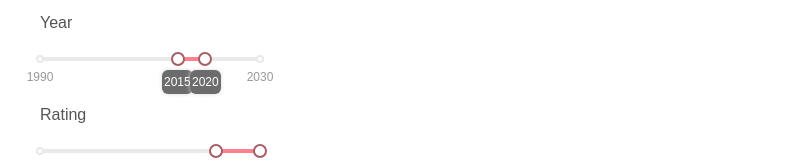
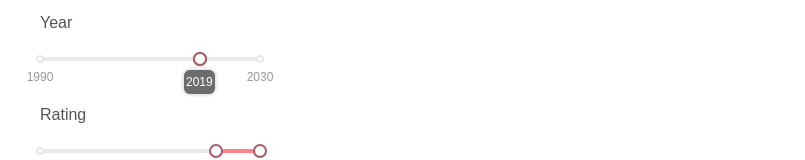
Before and after one commit to SacuL/Trending-Movies, a React (Create React App) app: page / in a window 1280 px wide. Shown: the part 223-383 px from the top of the page, without its empty margins (0-805 px from the left). Built offline with nearby package versions, Linux system fonts and the light colour scheme; no server answers.

Commit message:
Set default year to current year

```diff
--- a/src/main/Main.js
+++ b/src/main/Main.js
@@ -18,7 +18,7 @@ class Main extends React.Component {
       min: 1990,
       max: 2030,
       step: 1,
-      value: { min: 2015, max: 2020 }
+      value: { min: new Date().getFullYear(), max: new Date().getFullYear() }
     },
     rating: {
       label: "rating",
```
